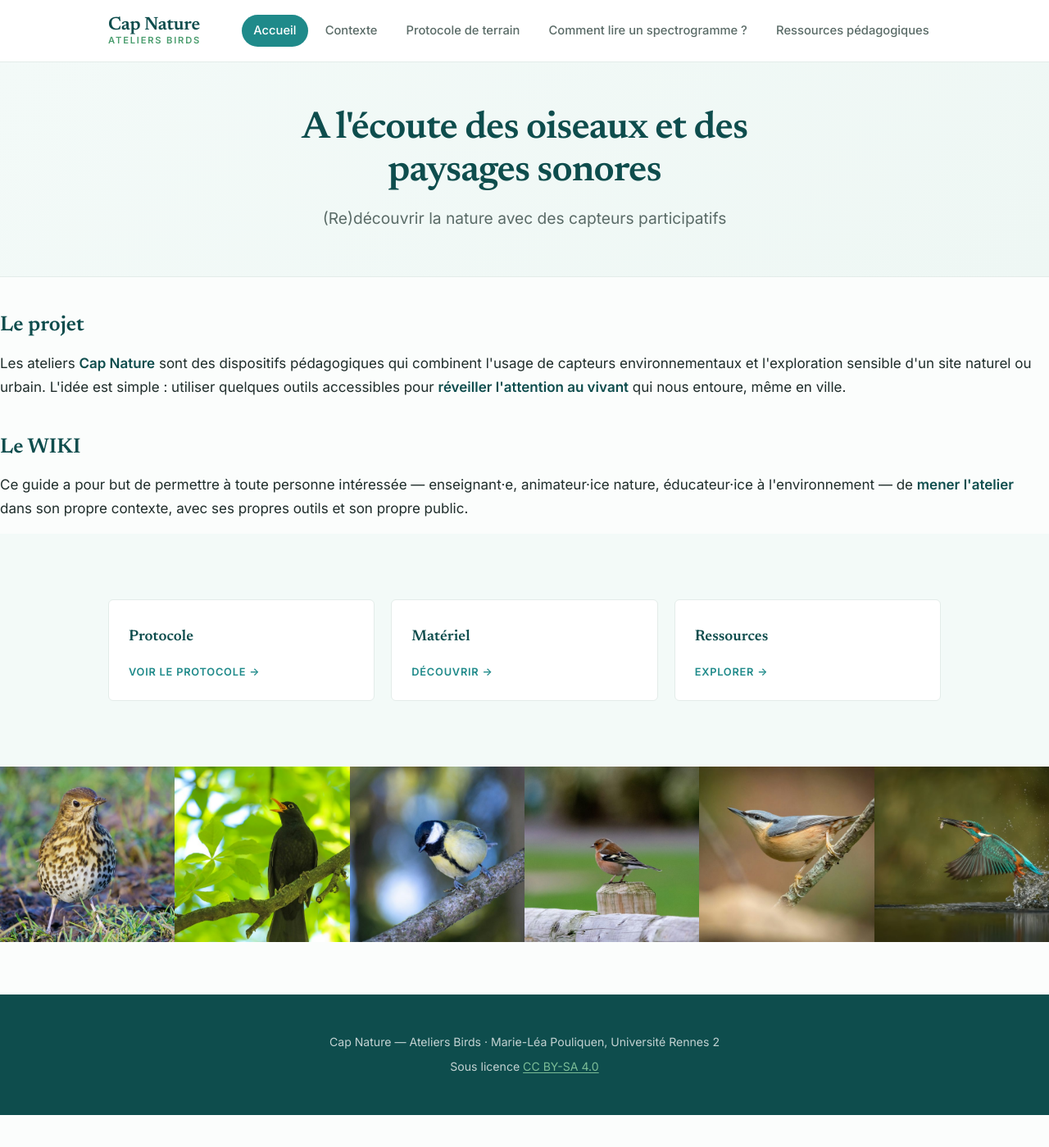
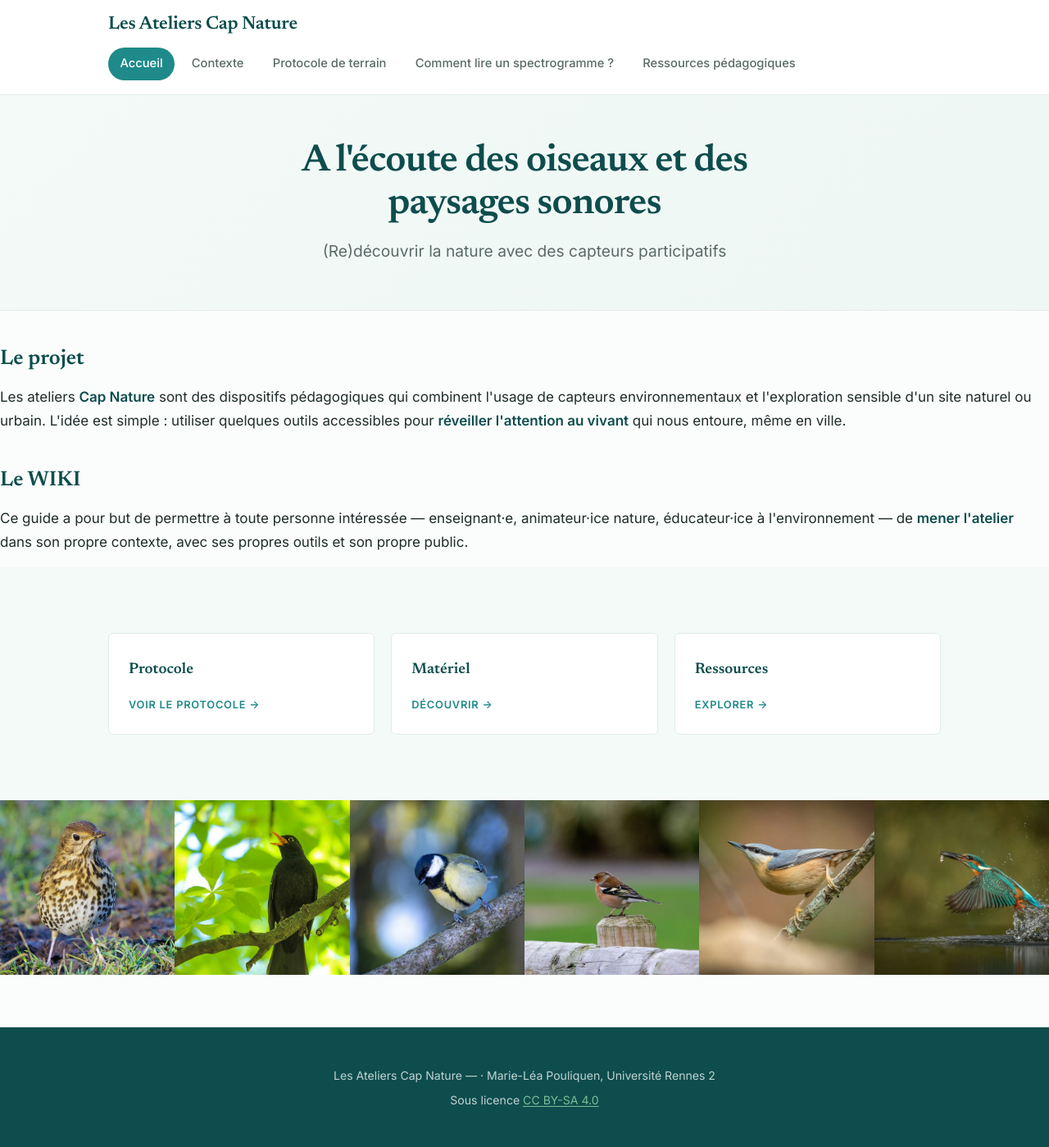
Before and after one commit to marieleapouliquen/wiki-cap-nature, a Jekyll site: the page built from index.md, in a window 1280 px wide and 1400 px high. Shown: the whole window at 82% size. Built offline with Jekyll 4.4.1, drawn with Linux system fonts in a browser that asks for light colours.

Commit message:
Update _config.yml

```diff
--- a/_config.yml
+++ b/_config.yml
@@ -1,22 +1,20 @@
 # -----------------------------------------------------------------------------
 # Réglages du site
 # -----------------------------------------------------------------------------
-title: Cap Nature
-tagline: Ateliers Birds
+title: Les Ateliers Cap Nature
 description: >-
-  Guide libre pour animer les ateliers Cap Nature — Birds :
-  (re)découvrir la nature avec des capteurs participatifs.
-  À destination des enseignants et éducateurs nature.
+  Les Ateliers Cap Nature :
+  (Re)découvrir la nature avec des capteurs participatifs.
 lang: fr
 timezone: Europe/Paris
 
 # URL de base : le site est publié sur https://<user>.github.io/wiki-cap-nature/
 # donc baseurl vaut "/wiki-cap-nature". Pour un domaine racine, mettre "".
 baseurl: "/wiki-cap-nature"
-url: "https://marieleapouliquen.github.io"
+url: ""
 
 # Crédits photos affichés dans le pied de page de l'accueil
-photo_credits: "Amee Fairbank-Brown, Don Coombez, Andrew Odintsov, Konstantin Nezhbert, Lex Melony, Vincent van Zalinge — Unsplash"
+# photo_credits: "Amee Fairbank-Brown, Don Coombez, Andrew Odintsov, Konstantin Nezhbert, Lex Melony, Vincent van Zalinge — Unsplash"
 
 # -----------------------------------------------------------------------------
 # Build
```
